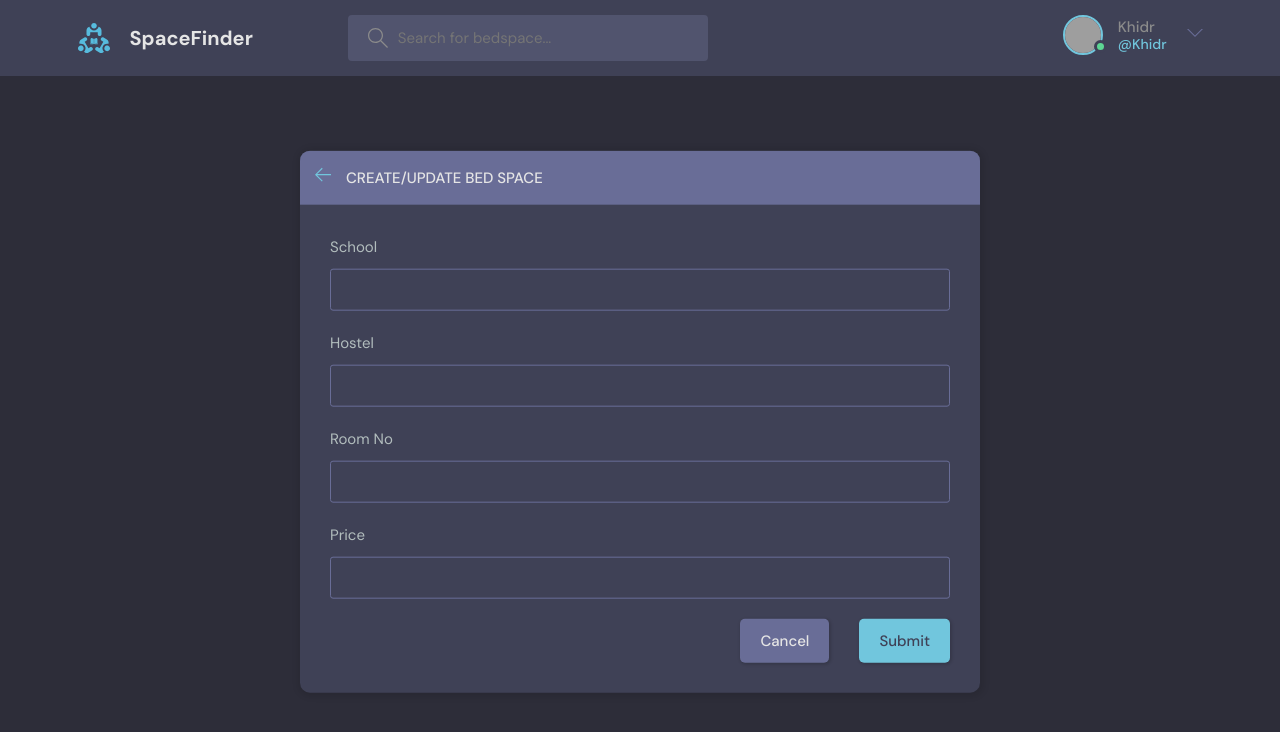
After one commit to Ade1damola/spacefinder, a Django app: page /create-space/ in a window 1280 px wide. The commit adds this page. Shown: the top 732 px of the page. Run offline with Django 4.2, Linux system fonts and the light colour scheme; a user stored in the database is signed in; grey boxes are pictures that could not be loaded.

Commit message:
space booking added

```diff
--- a/base/forms.py
+++ b/base/forms.py
@@ -1,7 +1,14 @@
 from django.forms import ModelForm
 from django.contrib.auth.models import User
+from .models import Space
 
 class UserForm(ModelForm):
     class Meta:
         model = User
         fields = ['username', 'email']
+
+class SpaceForm(ModelForm):
+    class Meta:
+        model = Space
+        fields = '__all__'
+        exclude = ['host']
--- a/base/models.py
+++ b/base/models.py
@@ -5,7 +5,6 @@ from django.contrib.auth.models import User
 
 class Space(models.Model):
     host = models.ForeignKey(User, on_delete=models.CASCADE, null=True)
-    name = models.CharField(max_length=200)
     school = models.CharField(max_length=200)
     hostel = models.CharField(max_length=200)
     room_number = models.CharField(max_length=5)
@@ -17,7 +16,12 @@ class Space(models.Model):
         ordering = ['-updated', '-created']
 
     def __str__(self):
-        return self.name
+        return {
+            'school': self.school,
+            'hostel': self.hostel,
+            'room_number': self.room_number,
+            'price': self.price,
+                }
 
 class Messages(models.Model):
     user = models.ForeignKey(User, on_delete=models.CASCADE)
--- /dev/null
+++ b/base/templates/base/space-form.html
@@ -0,0 +1,53 @@
+{% extends 'main.html' %}
+
+{% block content %}
+<main class="create-room layout">
+  <div class="container">
+    <div class="layout__box">
+      <div class="layout__boxHeader">
+        <div class="layout__boxTitle">
+          <a href="{% url 'home' %}">
+            <svg version="1.1" xmlns="http://www.w3.org/2000/svg" width="32" height="32" viewBox="0 0 32 32">
+              <title>arrow-left</title>
+              <path
+                d="M13.723 2.286l-13.723 13.714 13.719 13.714 1.616-1.611-10.96-10.96h27.625v-2.286h-27.625l10.965-10.965-1.616-1.607z">
+              </path>
+            </svg>
+          </a>
+          <h3>Create/Update Bed space</h3>
+        </div>
+      </div>
+      <div class="layout__body">
+        <form class="form" action="" method="POST">
+          {% csrf_token %}
+
+          <div class="form__group">
+            <label for="space-school">School</label>
+            {{form.school}}
+          </div>
+
+          <div class="form__group">
+            <label for="space-hostel">Hostel</label>
+            {{form.hostel}}
+          </div>
+
+          <div class="form__group">
+            <label for="room_description">Room No</label>
+            {{form.room_number}}
+          </div>
+
+          <div class="form__group">
+            <label for="space-name">Price</label>
+            {{form.price}}
+          </div>
+
+          <div class="form__action">
+            <a class="btn btn--dark" href="{%url 'home' %}">Cancel</a>
+            <button class="btn btn--main" type="submit">Submit</button>
+          </div>
+        </form>
+      </div>
+    </div>
+  </div>
+</main>
+{% endblock content %}
--- a/base/urls.py
+++ b/base/urls.py
@@ -10,6 +10,8 @@ urlpatterns =[
 
     path('home', views.home, name="home"),
     path('', views.landingPage, name="landing-page"),
-    path('space/', views.space, name="space"),
+    path('space/', views.Space, name="space"),
     path('profile/<str:pk>/', views.userProfile, name="user-profile"),
+
+    path('create-space/', views.createSpace, name="create-space"),
 ]
--- a/base/views.py
+++ b/base/views.py
@@ -5,7 +5,8 @@ from django.contrib.auth.models import User
 from django.contrib.auth import authenticate, login, logout
 from django.http import HttpResponse
 from django.contrib.auth.forms import UserCreationForm
-from .forms import UserForm
+from .forms import UserForm, SpaceForm
+from .models import Space, Messages
 
 # Create your views here.
 def loginPage(request):
@@ -63,9 +64,6 @@ def home(request):
 def landingPage(request):
     return render( request, 'base/landing-page.html')
 
-def space(request):
-    return HttpResponse('AVAILABLE SPACES')
-
 
 def userProfile(request, pk):
     user = User.objects.get(id=pk)
@@ -84,3 +82,20 @@ def updateUser(request):
             return redirect('user-profile', pk=user.id)
 
     return render(request, 'base/update-user.html', {'form': form})
+
+
+@login_required(login_url='login')
+def createSpace(request):
+    form = SpaceForm()
+    if request.method == 'POST':
+        Space.objects.create(
+            host=request.user,
+            school=request.POST.get('school'),
+            hostel=request.POST.get('hostel'),
+            room_number=request.POST.get('room_number'),
+            price=request.POST.get('price'),
+        )
+        return redirect('home')
+
+    context = {'form': form}
+    return render(request, 'base/space-form.html', context)
```
Also changed, not shown: base/templates/base/landing-page.html (+33 -0 lines), base/migrations/0006_remove_space_name.py (added), db.sqlite3.
